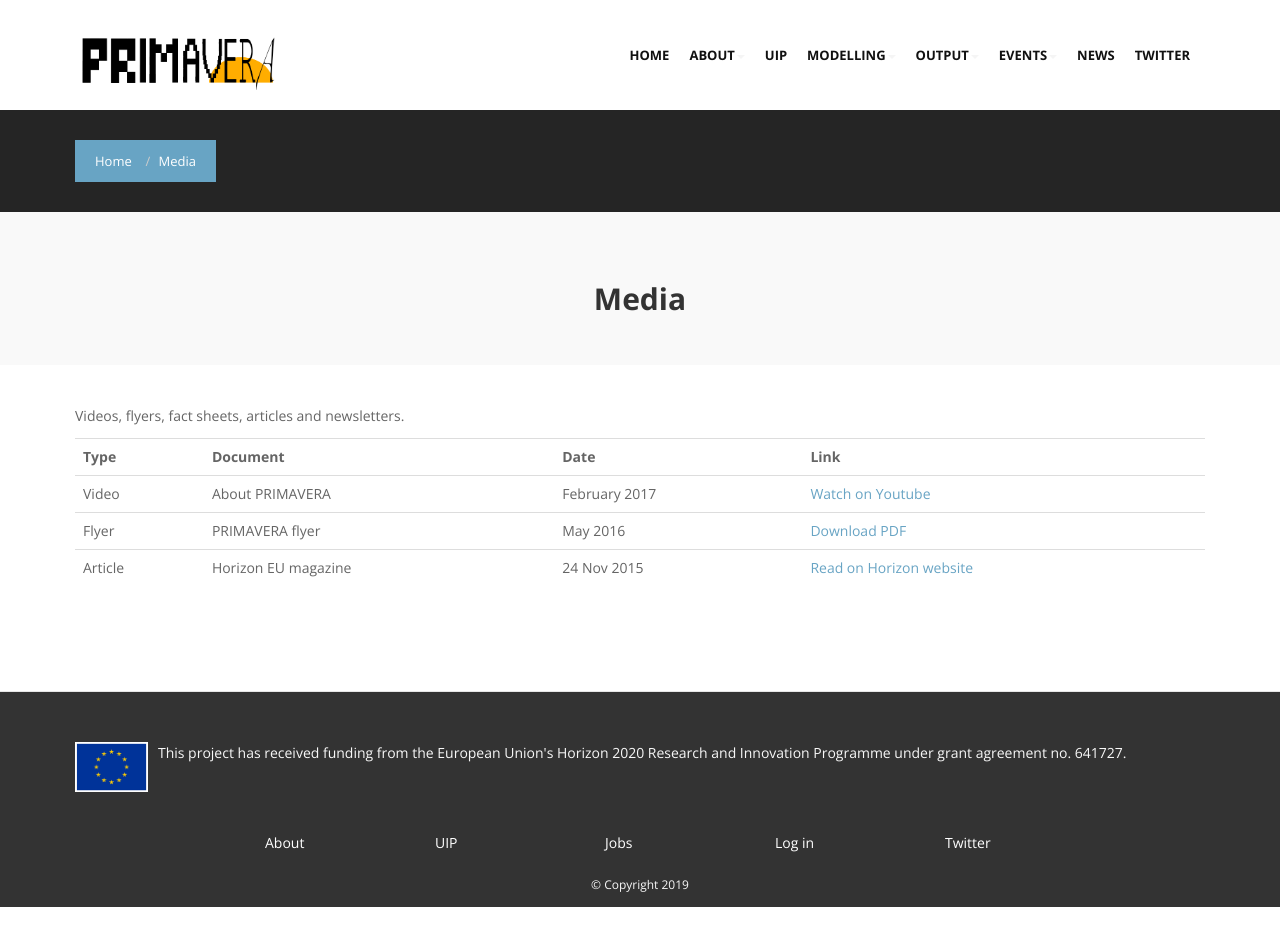
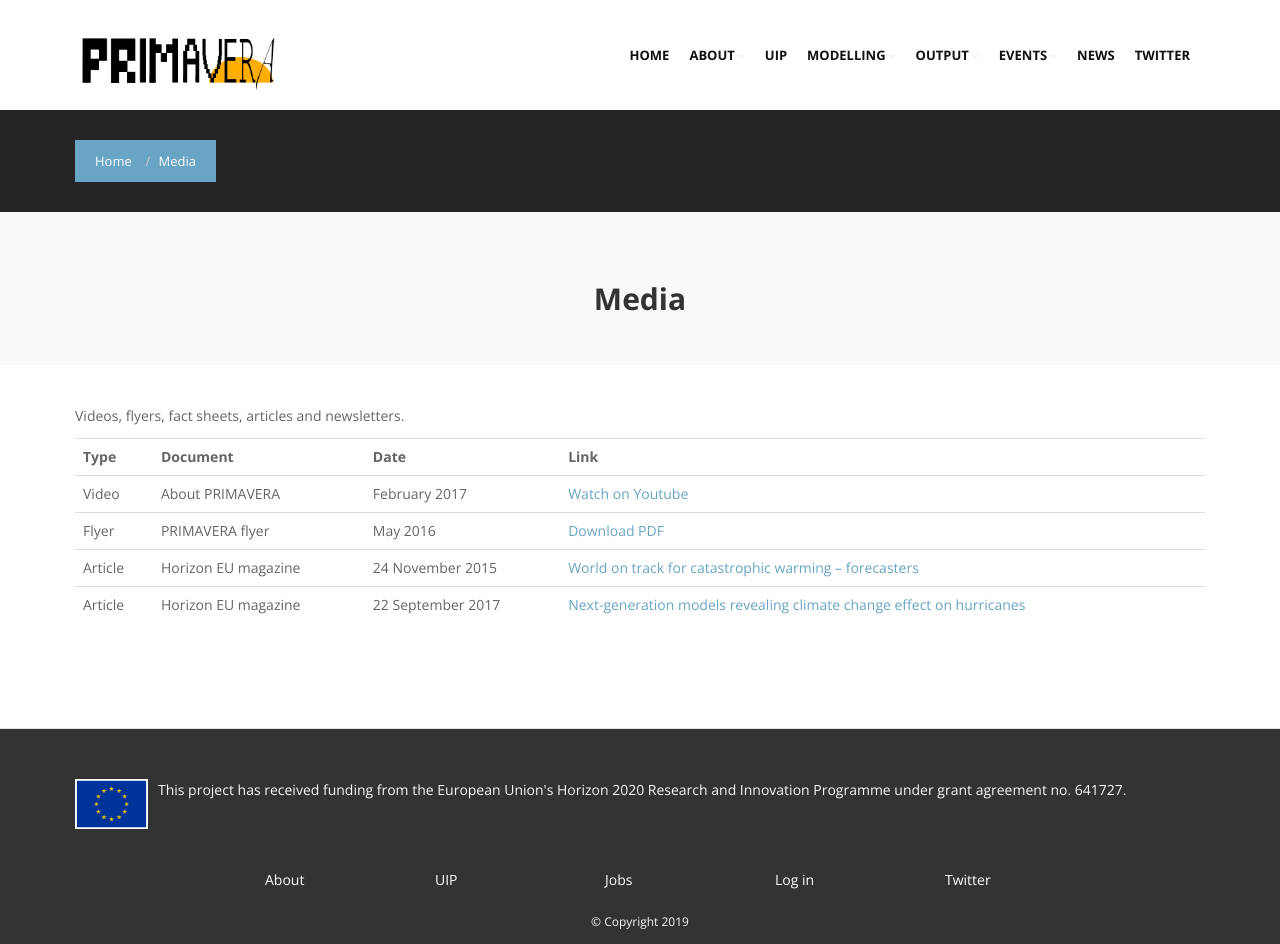
Before and after one commit to PRIMAVERA-H2020/primavera-h2020.eu, a Jekyll site: the page built from media.md, in a window 1280 px wide. Built offline with Jekyll 4.4.1, drawn with Linux system fonts in a browser that asks for light colours; comment, search, counter and statistics services are not loaded; before the commit the page ends 907 px from its top, so only the background shows below that.

Commit message:
Broken links

```diff
--- a/media.md
+++ b/media.md
@@ -26,8 +26,15 @@
 <tr>
 <td>Article</td>
 <td>Horizon EU magazine</td>
-<td>24 Nov 2015</td>
-<td><a href="http://horizon-magazine.eu/article/world-track-catastrophic-warming-forecasters_en.html">Read on Horizon website</a></td>
+<td>24 November 2015</td>
+<td><a href="https://ec.europa.eu/research-and-innovation/en/horizon-magazine/world-track-catastrophic-warming-forecasters">World on track for catastrophic warming – forecasters</a></td>
 </tr>
+<tr>
+<td>Article</td>
+<td>Horizon EU magazine</td>
+<td>22 September 2017</td>
+<td><a href="https://ec.europa.eu/research-and-innovation/en/horizon-magazine/next-generation-models-revealing-climate-change-effect-hurricanes">Next-generation models revealing climate change effect on hurricanes</a></td>
+</tr>
+
 </tbody>
 </table>
```
Also changed, not shown: about/objectives.md (+1 -2 lines), advisory-board.md (+1 -1 lines), 1 other file.
